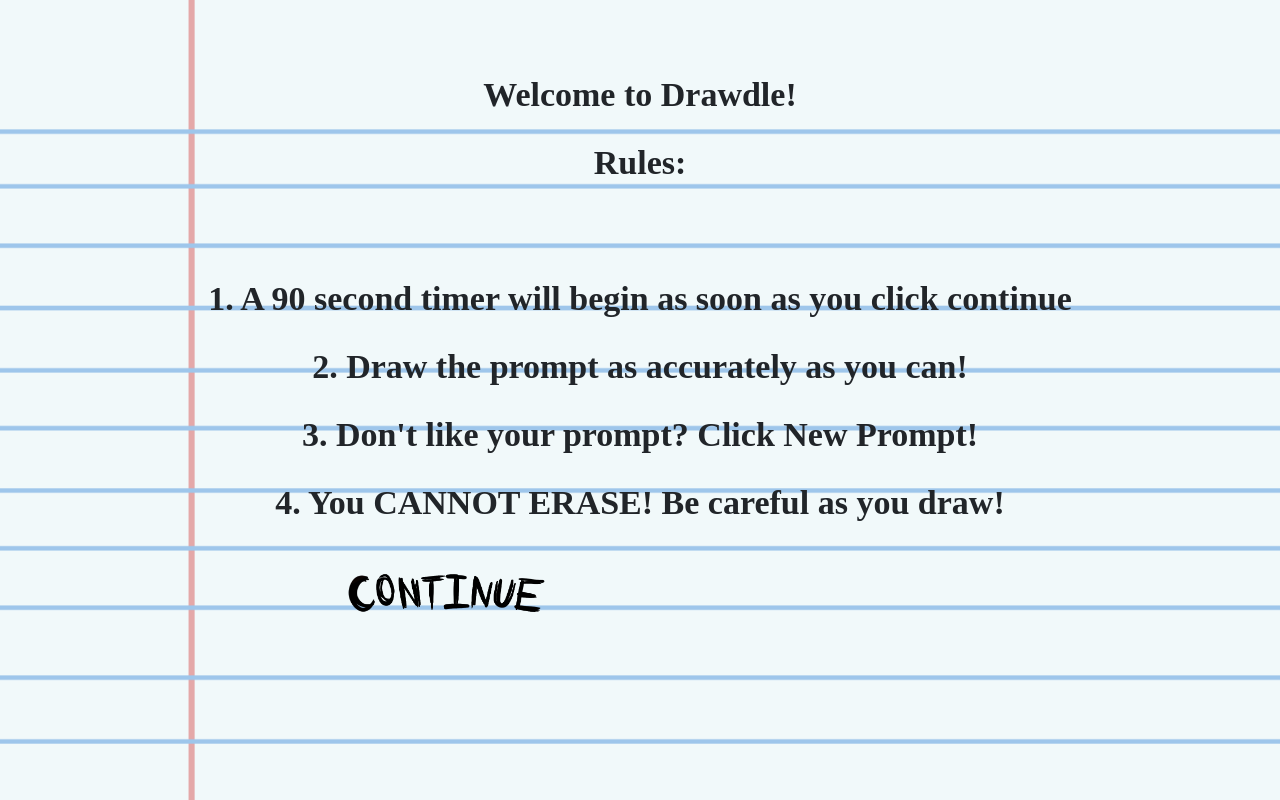
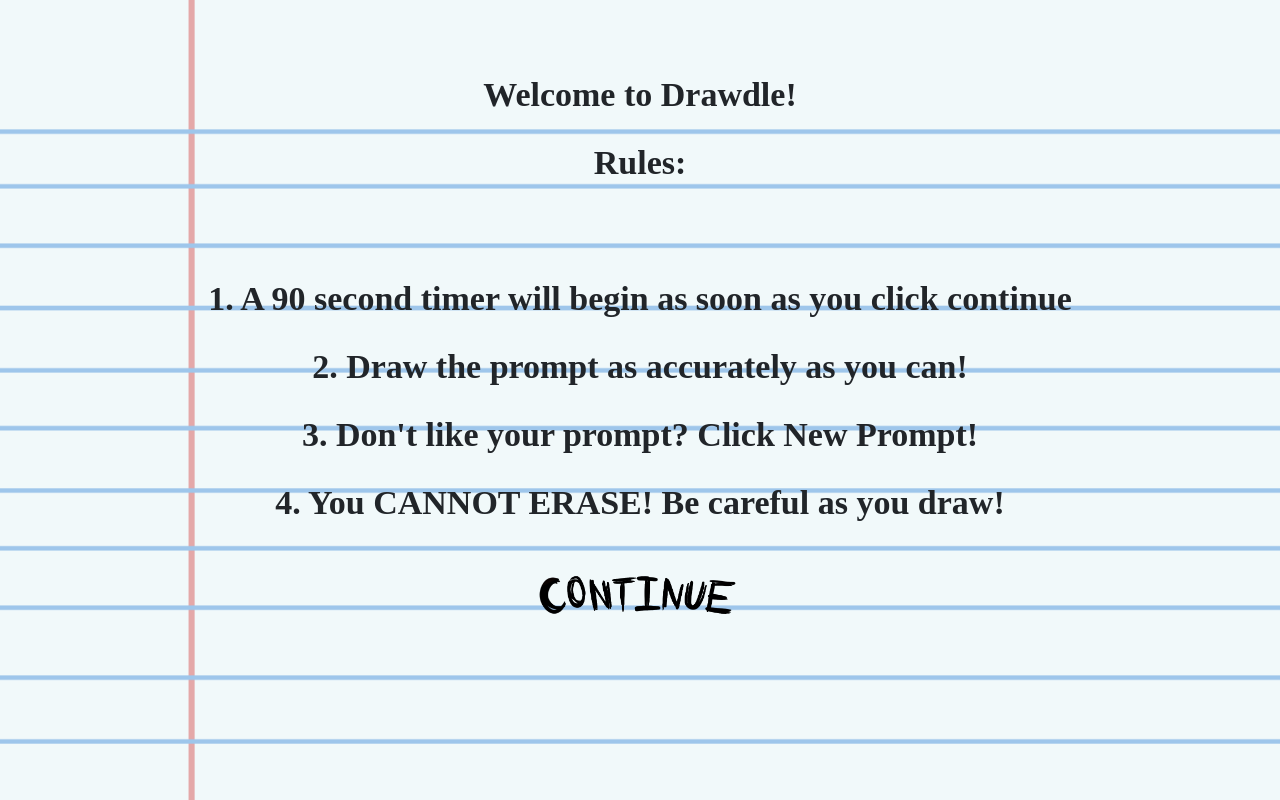
Before and after one commit to odis43/Drawdle, a React (Create React App) app: page /Rule in a window 1280 px wide. Built offline with nearby package versions, Linux system fonts and the light colour scheme; a web font is replaced by a local one.

Commit message:
PLS WORK OMG

```diff
--- a/src/CButton.css
+++ b/src/CButton.css
@@ -1,7 +1,8 @@
 .cbutton {
-    position: absolute;
-    top: 35em;
-    right: 43em;
+    display: flex;
+    justify-content: center;
+    position: relative;
+    top: 7.5em;
 }
 
 .buttonprop {
```
